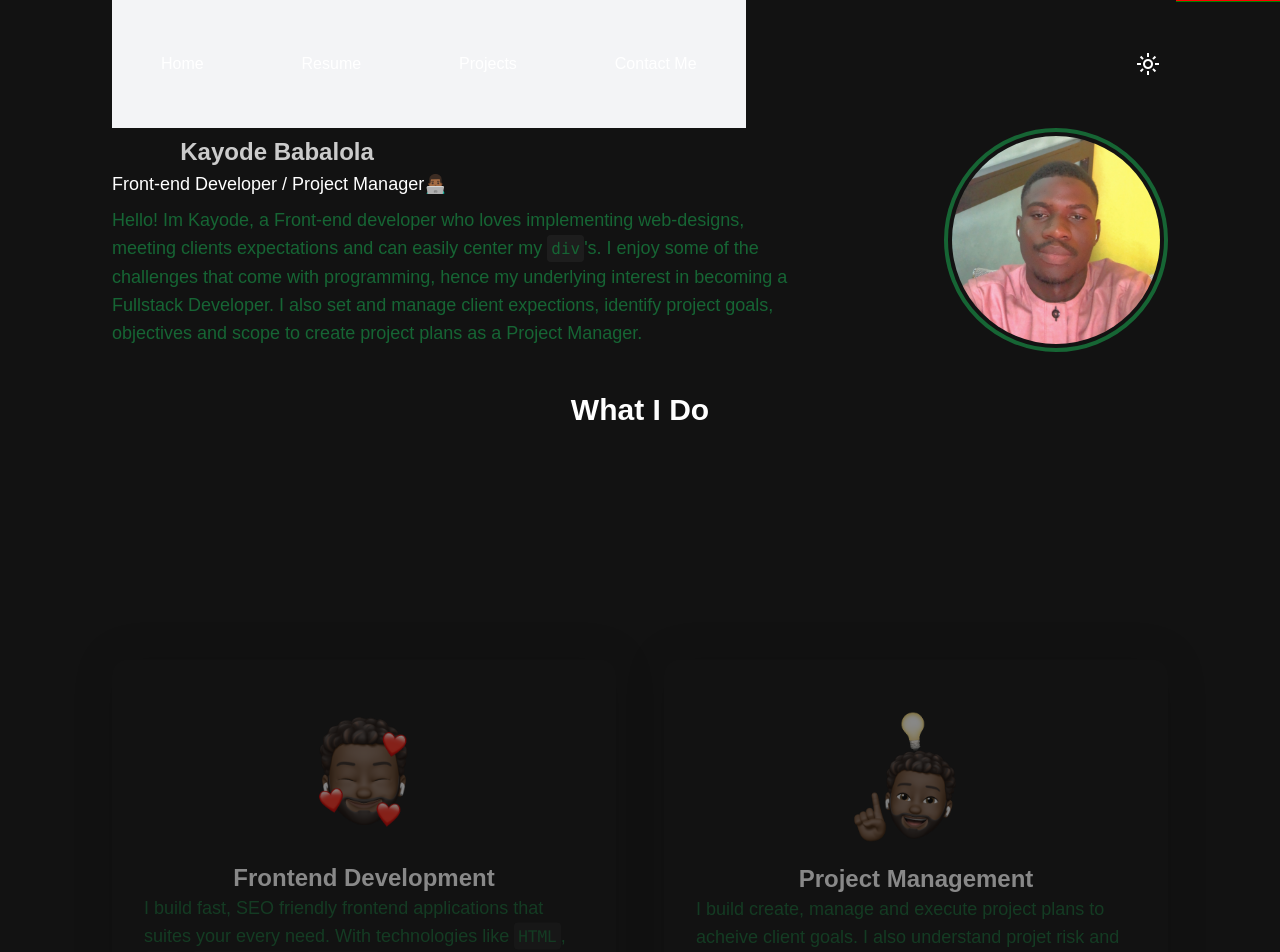
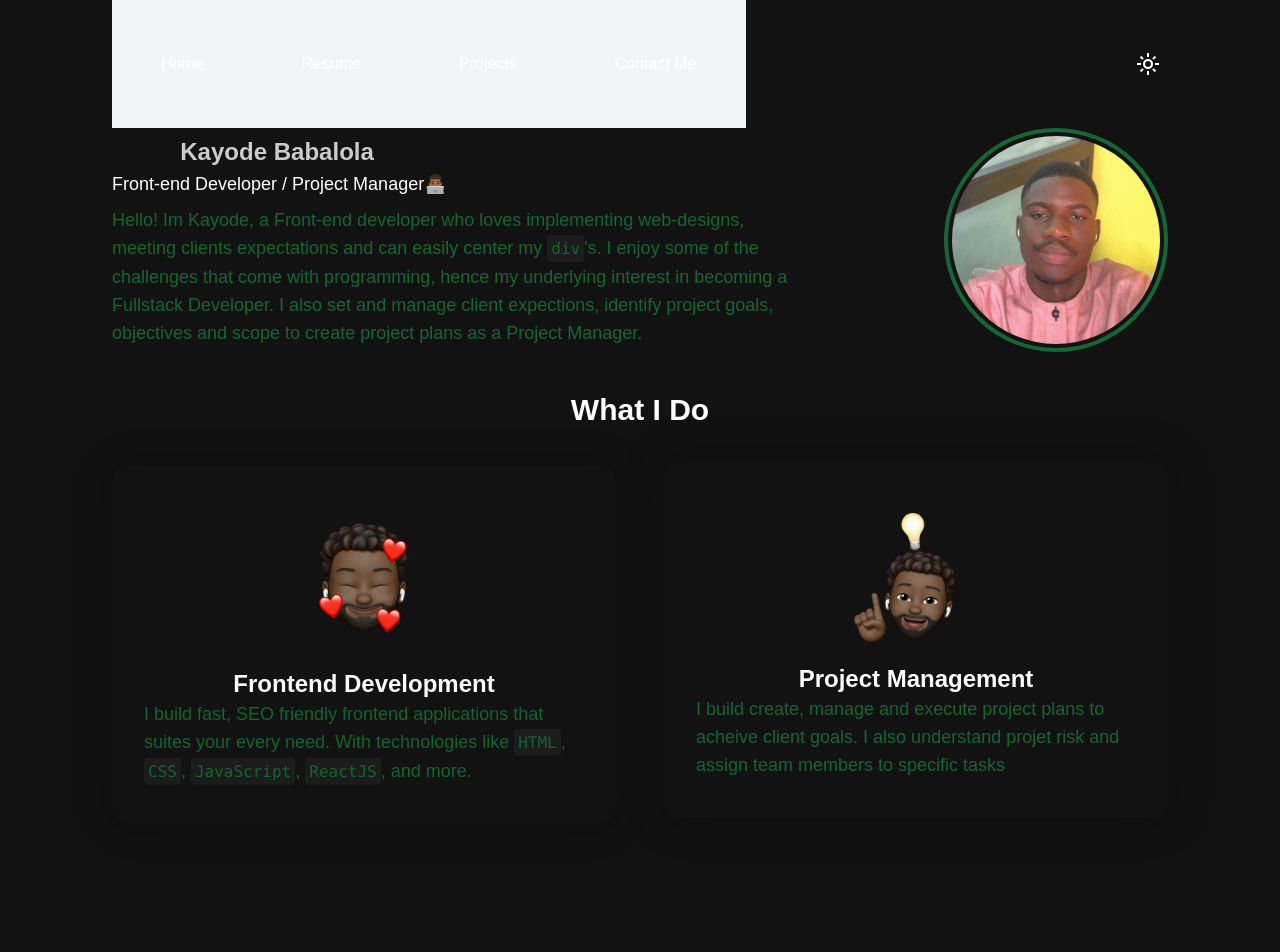
Before and after one commit to kayode-dev/portfolio-v1, a React (Create React App) app: page / in a window 1280 px wide. Shown: the top 952 px of the page. Built offline with nearby package versions, Linux system fonts and the light colour scheme.

Commit message:
more rubbish

```diff
--- a/src/components/Doings.tsx
+++ b/src/components/Doings.tsx
@@ -10,7 +10,12 @@ import { ScrollTrigger } from "gsap/all";
 import { useGSAP } from "@gsap/react";
 
 const Doings = () => {
-  const doings: { image: any; heading: string; summary: any }[] = [
+  const doings: {
+    image: any;
+    heading: string;
+    summary: any;
+    scrollClass: string;
+  }[] = [
     {
       image: love,
       heading: "Frontend Development",
@@ -21,6 +26,7 @@ const Doings = () => {
           , <code>JavaScript</code>, <code>ReactJS</code>, and more.
         </p>
       ),
+      scrollClass: "fe-dev",
     },
     {
       image: lightbulb,
@@ -32,6 +38,7 @@ const Doings = () => {
           specific tasks
         </p>
       ),
+      scrollClass: "pro-mngt",
     },
     {
       image: smile,
@@ -43,6 +50,7 @@ const Doings = () => {
           on my personal blog
         </p>
       ),
+      scrollClass: "cre-wri",
     },
   ];
   const technologies: { image: any; name: string }[] = [
@@ -60,15 +68,16 @@ const Doings = () => {
 
   useGSAP(() => {
     gsap.registerPlugin(ScrollTrigger);
-    const doings = gsap.utils.toArray(".doings")
+
     const tl = gsap.timeline({
-      scrollTrigger: { trigger: ".doings", markers: true, scrub: 1, },
+      scrollTrigger: { trigger: ".fe-dev", scrub: 1,},
     });
-    tl.from(doings, {
+    tl.from(".fe-dev", {
       y: 400,
       opacity: 0,
-      duration: 3,
-    });
+    })
+      .from(".pro-mgnt", { y: 400, opacity: 0,})
+      .from(".cre-wri", { y: 400, opacity: 0, });
   });
 
   return (
@@ -82,6 +91,7 @@ const Doings = () => {
               img={doin.image}
               heading={doin.heading}
               summary={doin.summary}
+              scrollClass={doin.scrollClass}
             />
           ))}
         </div>
--- a/src/components/UI/Card.tsx
+++ b/src/components/UI/Card.tsx
@@ -2,7 +2,7 @@ import React from "react";
 
 const Card = (props: any) => {
   return (
-    <div className="p-8 flex flex-col justify-center items-center text-center gap-4 doings rounded-2xl card-img">
+    <div className={`p-8 flex flex-col justify-center items-center text-center gap-4 doings rounded-2xl card-img ${props.scrollClass}`}>
       <div className="h-1/2">
         <img src={props.img} alt="display" className="h-40 w-40" />
       </div>
```
